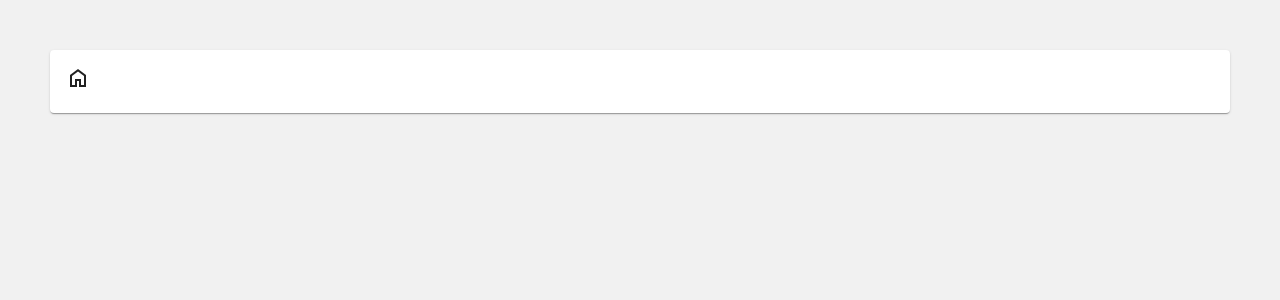
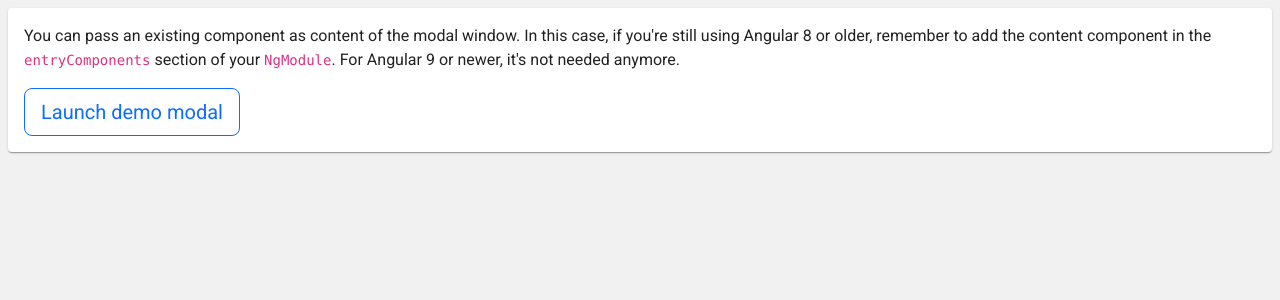
Before and after one commit to sidielmoctar/iscae-2022-angular, an Angular app in the folder exampleangular/: page / in a window 1280 px wide. Shown: the top 300 px of the page. Built offline with nearby package versions, Linux system fonts and the light colour scheme.

Commit message:
intégration ngb modal

```diff
--- a/exampleangular/package.json
+++ b/exampleangular/package.json
@@ -20,7 +20,10 @@
     "@angular/platform-browser": "~13.2.0",
     "@angular/platform-browser-dynamic": "~13.2.0",
     "@angular/router": "~13.2.0",
+    "@ng-bootstrap/ng-bootstrap": "^12.0.0",
     "bootstrap": "^5.2.2",
+    "@popperjs/core": "^2.11.6",
+    "popper.js": "^1.16.1",
     "rxjs": "~7.5.0",
     "tslib": "^2.3.0",
     "zone.js": "~0.11.4"
--- a/exampleangular/src/app/app.component.html
+++ b/exampleangular/src/app/app.component.html
@@ -1,7 +1,12 @@
-<div style="padding: 50px">
+<div class="p-2">
   <mat-card>
-    <span class="material-symbols-outlined">
-        home
-    </span>
+    <p>
+      You can pass an existing component as content of the modal window. In this case, if you're still using Angular 8 or
+      older, remember to add the content component in the <code>entryComponents</code> section of your
+      <code>NgModule</code>. For Angular 9 or newer, it's not needed anymore.
+    </p>
+
+    <button class="btn btn-lg btn-outline-primary" (click)="open()">Launch demo modal</button>
+
   </mat-card>
 </div>
--- a/exampleangular/src/app/app.component.ts
+++ b/exampleangular/src/app/app.component.ts
@@ -1,24 +1,17 @@
 import {Component, OnInit} from '@angular/core';
-import {MessageService} from "./message.service";
-import {IMessage} from "./models/imessage";
-import {EMPTY, map, Observable, startWith} from "rxjs";
-import {FormControl} from "@angular/forms";
+import {NgbModal} from "@ng-bootstrap/ng-bootstrap";
+import {NgbdModalContentComponent} from "./ngbd-modal-content/ngbd-modal-content.component";
 
 @Component({
   selector: 'app-root',
   templateUrl: './app.component.html',
   styleUrls: ['./app.component.css']
 })
-export class AppComponent implements OnInit{
+export class AppComponent {
+  constructor(private modalService: NgbModal) {}
 
-  constructor(private messageService: MessageService) {
+  open() {
+    const modalRef = this.modalService.open(NgbdModalContentComponent);
+    modalRef.componentInstance.name = 'World';
   }
-
-  ngOnInit(): void {
-
-    }
-
-
-
-
 }
--- a/exampleangular/src/app/app.module.ts
+++ b/exampleangular/src/app/app.module.ts
@@ -13,10 +13,12 @@ import {CommonElementsModule} from "./common-elements/common-elements.module";
 import {MaterialModule} from "./material/material.module";
 import {FormsModule, ReactiveFormsModule} from "@angular/forms";
 import {MatTabsModule} from "@angular/material/tabs";
+import { NgbdModalContentComponent } from './ngbd-modal-content/ngbd-modal-content.component';
 
 @NgModule({
   declarations: [
-    AppComponent
+    AppComponent,
+    NgbdModalContentComponent,
   ],
   imports: [
     BrowserModule,
--- /dev/null
+++ b/exampleangular/src/app/ngbd-modal-content/ngbd-modal-content.component.html
@@ -0,0 +1,10 @@
+<div class="modal-header">
+  <h4 class="modal-title">Hi there!</h4>
+  <button type="button" class="btn-close" aria-label="Close" (click)="activeModal.dismiss('Cross click')"></button>
+</div>
+<div class="modal-body">
+  <p>Hello, {{ name }}!</p>
+</div>
+<div class="modal-footer">
+  <button type="button" class="btn btn-outline-dark" (click)="activeModal.close('Close click')">Close</button>
+</div>
```
Also changed, not shown: exampleangular/src/app/ngbd-modal-content/ngbd-modal-content.component.ts (added, +15 -0 lines), exampleangular/src/app/ngbd-modal-content/ngbd-modal-content.component.css (added), 2 other files (tests, documents, lock files or other folders).
